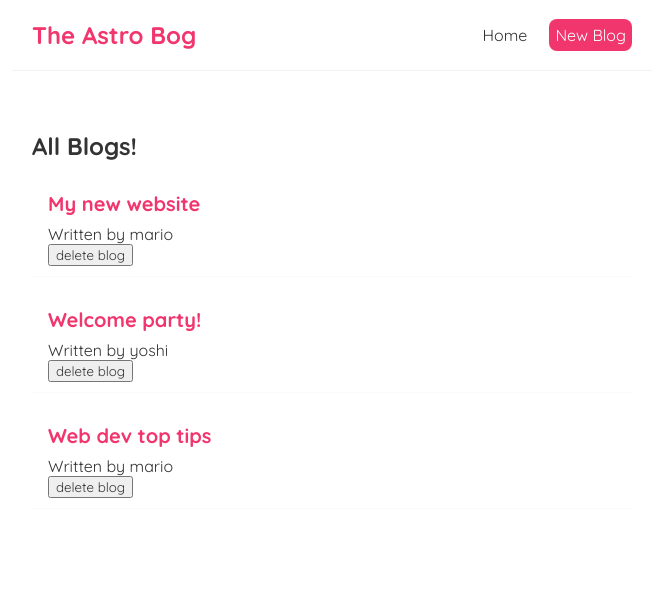
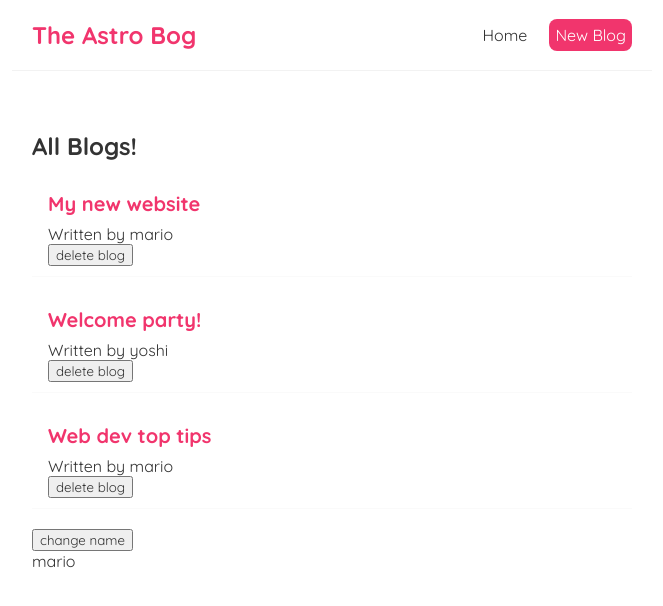
Before and after one commit to george-tr6/astro-blog, a React (Create React App) app: page / in a window 1280 px wide. Shown: the top 606 px of the page, without its empty margins (308-971 px from the left). Built offline with nearby package versions, Linux system fonts and the light colour scheme.

Commit message:
added useEffect dependency and notes

```diff
--- a/src/Home.js
+++ b/src/Home.js
@@ -8,6 +8,8 @@
         { title: 'Web dev top tips', body: 'lorem ipsum...', author: 'mario', id: 3 }
     ]);
 
+    const [name, setName] = useState('mario');
+
     const handleDelete = (id) => {
         const newBlogs = blogs.filter(blog => blog.id !== id);
         setBlogs(newBlogs);
@@ -15,13 +17,14 @@
 
     useEffect(() => {
         console.log('use effect ran');
-        console.log(blogs);
-    });
+        console.log(name);
+    }, [name]);
 
     return (
         <div className="home">
             <BlogList blogs={blogs} title="All Blogs!" handleDelete={handleDelete} />
-
+            <button onClick={ () => setName('luigi')}>change name</button>
+            <p>{ name }</p>
         </div>
      );
 }
@@ -31,6 +34,7 @@
 
 
 
+// Notes:
 
 // Great tutorial. As a newbie, I try to understand what's going on here.
 // - when the "delete blog" button is clicked, the handleDelete function is invoked;
@@ -38,3 +42,10 @@
 // - because blogs as a state variable has changed, React re-renders the Home component;
 // - When React re-renders the Home component, it also re-renders the BlogList component.
 // When I first read the code, what I didn't understand is how the child component can change the data in the parent component. My understanding is that, because a component is kind of a function, then the child component maybe can be viewed as a function inside the parent function and it has access to the data in the parent function.
+
+
+// **SUMMARY**
+// useEffect() -- accepts the second argument which is an empty array and is called dependency. When you leave dependency array empty, the callback in useEffect is invoked only once when component renders to the DOM but never again invoked even if component re-renders.
+
+// Proviging state data
+// - When you provide state value/data as dependency to the dependency array, callback fires each time that value changes
```
